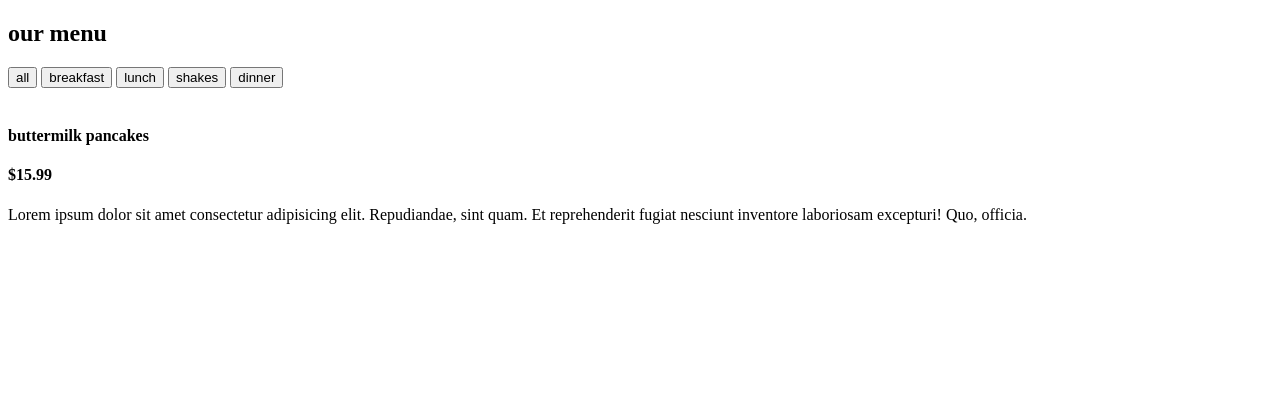
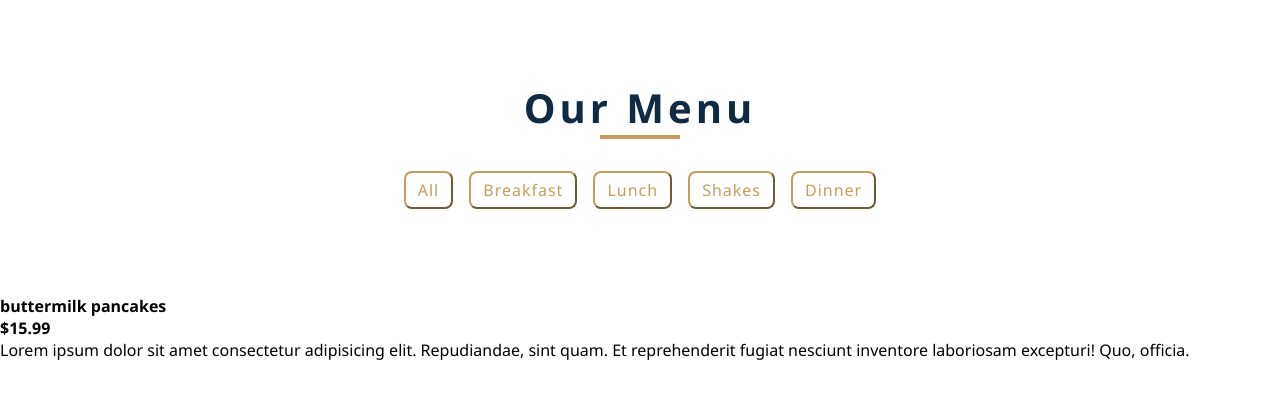
Before and after one commit to patel-devashish/vanilla-js-projects, a plain HTML site: page Menu/index.html in a window 1280 px wide. Drawn offline with Linux system fonts and the light colour scheme.

Commit message:
Menu project: CSS completed partly

```diff
--- a/Menu/index.html
+++ b/Menu/index.html
@@ -4,7 +4,7 @@
     <meta charset="UTF-8" />
     <meta http-equiv="X-UA-Compatible" content="IE=edge" />
     <meta name="viewport" content="width=device-width, initial-scale=1.0" />
-    <title>Document</title>
+    <title>Menu</title>
     <link rel="stylesheet" href="styles.css" />
     <link
       rel="stylesheet"
--- a/Menu/styles.css
+++ b/Menu/styles.css
@@ -0,0 +1,61 @@
+* {
+  padding: 0;
+  margin: 0;
+  box-sizing: border-box;
+  font-family: "Segoe UI", Tahoma, Geneva, Verdana, sans-serif;
+}
+
+main {
+  height: 100vh;
+  display: grid;
+  place-items: center;
+}
+
+section {
+  padding: 5rem 0;
+}
+
+.title {
+  text-align: center;
+  margin-bottom: 2rem;
+}
+
+h2 {
+  font-size: 2.5rem;
+  text-transform: capitalize;
+  letter-spacing: 0.25rem;
+  color: rgb(16, 42, 66);
+}
+
+.underline {
+  width: 5rem;
+  height: 0.25rem;
+  background: rgb(197, 157, 95);
+  margin-left: auto;
+  margin-right: auto;
+}
+
+.btn-container {
+  margin-bottom: 4rem;
+  display: flex;
+  justify-content: center;
+}
+
+.filter-btn {
+  background: transparent;
+  border-color: rgb(197, 157, 95);
+  font-size: 1rem;
+  text-transform: capitalize;
+  margin: 0 0.5rem;
+  letter-spacing: 1px;
+  border-radius: 0.5rem;
+  padding: 0.375rem 0.75rem;
+  color: rgb(197, 157, 95);
+  cursor: pointer;
+  transition: 0.3s linear;
+}
+
+.filter-btn:hover {
+  background: rgb(197, 157, 95);
+  color: white;
+}
```
